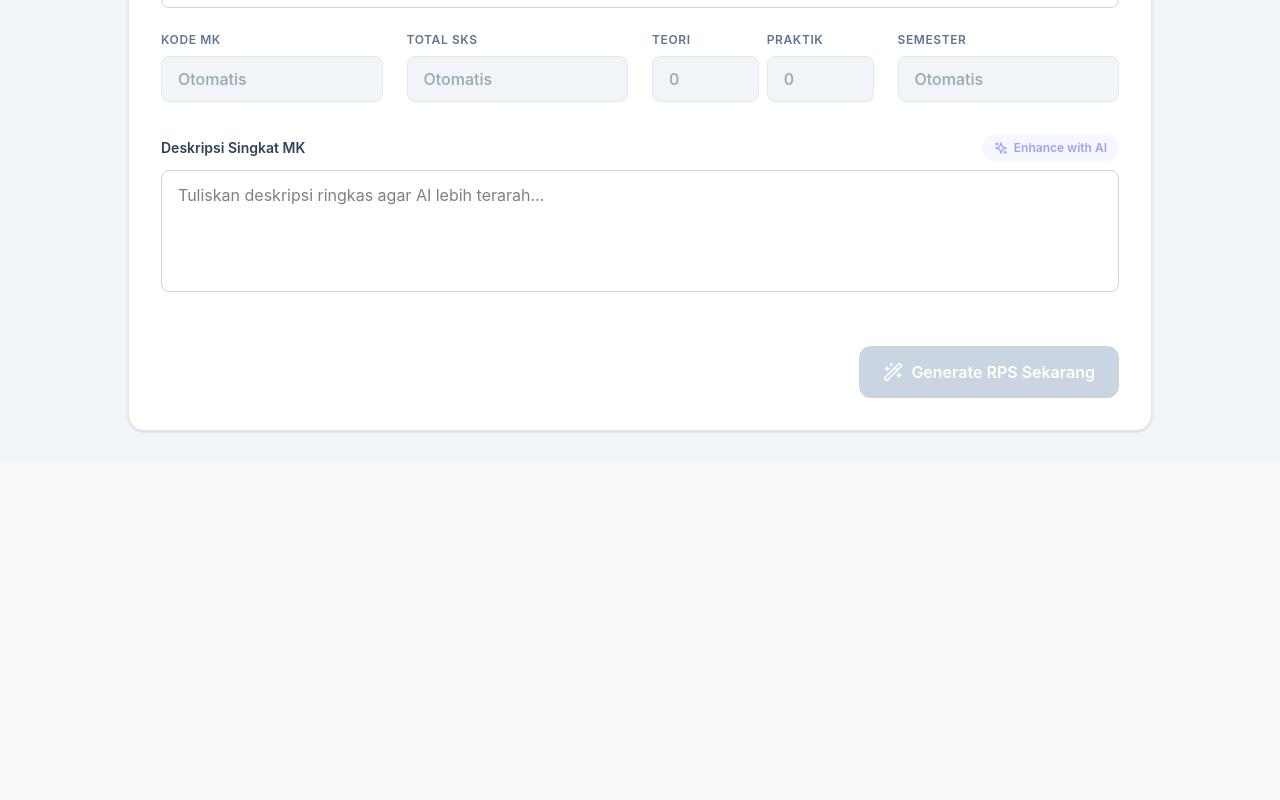
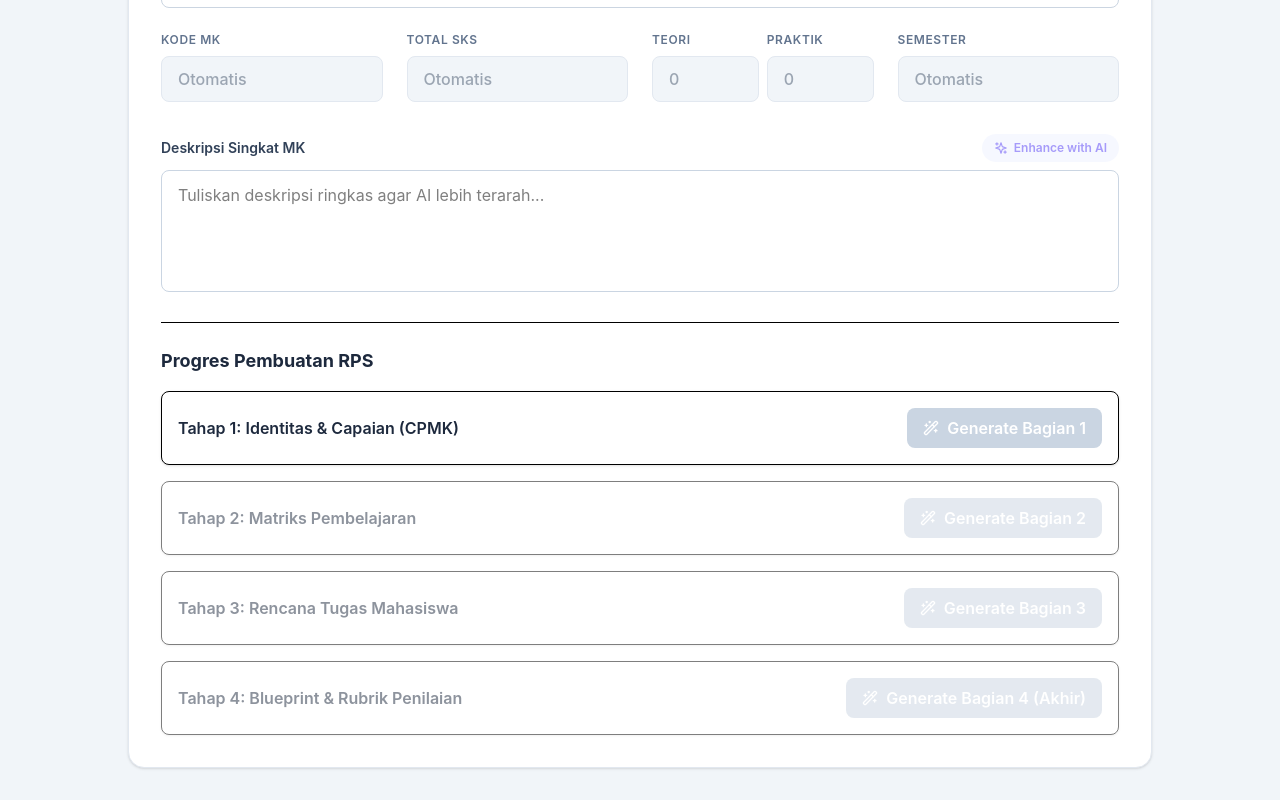
Before and after one commit to Husnula/rpsgen, a React (Vite) app: page / in a window 1280 px wide. Shown: the part 1036-1836 px from the top of the page. Before the commit the page ends 1499 px from the top, so only its background shows below. Built offline with nearby package versions, Linux system fonts and the light colour scheme.

Commit message:
refactor: Implement progressive generation sections (Opsi A) & fix auto-retry logic

```diff
--- a/src/App.tsx
+++ b/src/App.tsx
@@ -510,6 +510,13 @@ export default function App() {
 
   const [rpsData, setRpsData] = useState(null);
 
+  // Progressive generation states
+  const [genProgress, setGenProgress] = useState(0);
+  const [loadingStage, setLoadingStage] = useState(0);
+  const [dataPart1, setDataPart1] = useState(null);
+  const [dataPart2, setDataPart2] = useState(null);
+  const [dataPart3a, setDataPart3a] = useState(null);
+
   const loadExternalScript = (src, globalName) => new Promise((resolve, reject) => {
     if (window[globalName]) {
       resolve(window[globalName]);
@@ -594,10 +601,10 @@ Berikan HANYA teks deskripsinya saja dalam 1-2 paragraf, gaya bahasa formal akad
     }
   };
 
-  const generateRPS = async () => {
-    setIsGenerating(true);
+
+  const generatePart1 = async () => {
+    setLoadingStage(1);
     setError(null);
-    setStep(2);
 
     const cplList = allCplFlat.map((c) => `${c.kode}: ${c.teks}`).join('\n');
     const visiMisiContext = `
@@ -656,7 +663,7 @@ Daftar CPL-PRODI yang tersedia: ${cplList}
 TUGAS:
 1. Pilih TEPAT 4 CPL-PRODI yang paling relevan dengan mata kuliah ini dengan ketentuan: 1 poin Sikap (S), 1 poin Pengetahuan (P), 1 poin Keterampilan Umum (KU), dan 1 poin Keterampilan Khusus (KK).
 2. Buat 4-6 CPMK terkait CPL. Setiap rumusan wajib berbentuk "Mahasiswa mampu + SATU KKO terukur + objek kemampuan + konteks/kriteria".
-3. Gunakan KKO yang teramati dan terukur, hindari penggunaan kata yang ambigu jika memungkinkan, namun fokuskan pada keluwesan dan makna capaian akademis.
+3. Gunakan KKO yang teramati dan terukur, hindari penggunaan kata yang ambigu jika memungkinkan. DILARANG KERAS menggunakan awalan kata kerja yang tidak dapat diukur secara langsung seperti "menguasai", "memahami", atau "mengetahui".
 4. Jika memilih CPL sikap (TRS), minimal satu CPMK/Sub-CPMK wajib memakai KKO afektif yang teramati (misalnya menunjukkan, mematuhi, mempertahankan, mengintegrasikan) dan indikatornya nanti dapat dinilai.
 5. Buat 5-12 Sub-CPMK unik terkait tepat satu CPMK. Semua teks harus diawali "Mahasiswa mampu ".
 6. Bahan kajian harus spesifik untuk setiap Sub-CPMK, bukan daftar umum.
@@ -665,14 +672,35 @@ TUGAS:
       const validateData1 = (data: any) => {
         if (!data?.cpmk || data.cpmk.length === 0) return "CPMK harus diisi.";
         if (!data?.sub_cpmk || data.sub_cpmk.length === 0) return "Sub-CPMK harus diisi.";
+
+        const nonOperationalOpening = /^\s*(?:mahasiswa\s+mampu\s+)?(?:menguasai|memahami|mengetahui)\b/i;
+        for (const outcome of [...(data.cpmk || []), ...(data.sub_cpmk || [])]) {
+          if (nonOperationalOpening.test(outcome.teks || '')) {
+            return `${outcome.kode} harus diawali KKO yang dapat diamati/diukur, bukan "menguasai/memahami/mengetahui".`;
+          }
+        }
         return null;
       };
 
       const data1 = normalizeLearningOutcomeCodes(await callGemini(prompt1, schema1, apiKeys, validateData1));
-
+      setDataPart1(data1);
+      setGenProgress(1);
+    } catch (err: any) {
+      console.error(err);
+      setError(`Gagal menghasilkan Identitas & Capaian: ${err.message}`);
+    } finally {
+      setLoadingStage(0);
+      setGenPhase('');
+    }
+  };
+
+  const generatePart2 = async () => {
+    setLoadingStage(2);
+    setError(null);
+    try {
       setGenPhase('Menyusun matriks pembelajaran landscape 16 minggu...');
-      const cpmkListText = data1.cpmk.map((c) => `${c.kode}: ${c.teks}`).join('\n');
-      const subCpmkListText = data1.sub_cpmk.map((sub) => `${sub.kode} [${sub.cpmk_ref}]: ${sub.teks}`).join('\n');
+      const cpmkListText = dataPart1.cpmk.map((c: any) => `${c.kode}: ${c.teks}`).join('\n');
+      const subCpmkListText = dataPart1.sub_cpmk.map((sub: any) => `${sub.kode} [${sub.cpmk_ref}]: ${sub.teks}`).join('\n');
       const schema2 = {
         type: 'OBJECT',
         properties: {
@@ -692,16 +720,17 @@ TUGAS:
                     bentuk: { type: 'STRING' },
                     metode: { type: 'STRING' },
                     penugasan: { type: 'STRING' },
-                    alokasi: { type: 'STRING' }
-                  }
+                    alokasi: { type: 'STRING' },
+                  },
+                  required: ['bentuk', 'metode', 'alokasi']
                 },
                 metode_daring: {
                   type: 'OBJECT',
                   properties: {
                     bentuk: { type: 'STRING' },
                     metode: { type: 'STRING' },
-                    penugasan: { type: 'STRING' }
-                  }
+                    penugasan: { type: 'STRING' },
+                  },
                 },
                 materi: { type: 'STRING' },
                 bobot_nilai: { type: 'STRING' },
@@ -750,13 +779,13 @@ Bentuk:
 
       const data2raw = await callGemini(prompt2, schema2, apiKeys, validateData2);
 
-      const sanitizeRef = (str, prefix) => {
+      const sanitizeRef = (str: string, prefix: string) => {
         if (!str) return str;
         return str.trim();
       };
 
       if (data2raw.matriks_pembelajaran) {
-        data2raw.matriks_pembelajaran = data2raw.matriks_pembelajaran.map(row => {
+        data2raw.matriks_pembelajaran = data2raw.matriks_pembelajaran.map((row: any) => {
           if (!isExamRow(row)) {
             row.sub_cpmk_ref = sanitizeRef(row.sub_cpmk_ref, 'Sub-CPMK');
             row.cpmk_ref = sanitizeRef(row.cpmk_ref, 'CPMK');
@@ -767,18 +796,40 @@ Bentuk:
 
       const reconciledMatrix = reconcileLearningMatrix(
         data2raw.matriks_pembelajaran,
-        data1.cpmk,
-        data1.sub_cpmk
+        dataPart1.cpmk,
+        dataPart1.sub_cpmk
       );
       const data2 = { matriks_pembelajaran: normalizeBobot(reconciledMatrix) };
-      data1.bahan_kajian = rebuildAlignedStudyMaterials(data2.matriks_pembelajaran);
-      const uniqueTaskRows = Array.from(new Map(data2.matriks_pembelajaran.filter((row) => row.task_required && row.task_code).map((row) => [row.task_code, row])).values());
-      const taskListText = uniqueTaskRows.map((row) => {
-        const subText = data1.sub_cpmk.find((sub) => sub.kode === row.sub_cpmk_ref)?.teks || '-';
+
+      // update bahan_kajian in part 1 based on matrix
+      const updatedPart1 = { ...dataPart1 };
+      updatedPart1.bahan_kajian = rebuildAlignedStudyMaterials(data2.matriks_pembelajaran);
+      setDataPart1(updatedPart1);
+
+      setDataPart2(data2);
+      setGenProgress(2);
+    } catch (err: any) {
+      console.error(err);
+      setError(`Gagal menghasilkan Matriks Pembelajaran: ${err.message}`);
+    } finally {
+      setLoadingStage(0);
+      setGenPhase('');
+    }
+  };
+
+  const generatePart3 = async () => {
+    setLoadingStage(3);
+    setError(null);
+    try {
+      setGenPhase('Menyusun Rencana Tugas...');
+      const cpmkListText = dataPart1.cpmk.map((c: any) => `${c.kode}: ${c.teks}`).join('\n');
+      const subCpmkListText = dataPart1.sub_cpmk.map((sub: any) => `${sub.kode} [${sub.cpmk_ref}]: ${sub.teks}`).join('\n');
+      const uniqueTaskRows = Array.from(new Map(dataPart2.matriks_pembelajaran.filter((row: any) => row.task_required && row.task_code).map((row: any) => [row.task_code, row])).values());
+      const taskListText = uniqueTaskRows.map((row: any) => {
+        const subText = dataPart1.sub_cpmk.find((sub: any) => sub.kode === row.sub_cpmk_ref)?.teks || '-';
         return `${row.task_code}; minggu=${row.minggu_ke}; sub_cpmk=${row.sub_cpmk_ref}; rumusan=${subText}; indikator=${row.indikator}; materi=${row.materi || '-'}; bentuk_penilaian=${row.kriteria_bentuk}; penugasan_luring=${row.metode_luring?.penugasan || '-'}; penugasan_daring=${row.metode_daring?.penugasan || '-'}`;
       }).join('\n');
 
-      setGenPhase('Menyusun Rencana Tugas dan Blueprint Penilaian...');
       const schema3a = {
         type: 'OBJECT',
         properties: {
@@ -841,9 +892,45 @@ ATURAN:
 5. Gunakan indikator, kriteria, dan bobot sesuai "Database Instrumen dan Rubrik Penilaian Standar" di Panduan.
 6. PENTING: Nilai kolom 'judul' HARUS SAMA PERSIS (copy-paste) dengan teks 'penugasan_luring' atau 'penugasan_daring' yang ada di daftar Tugas Wajib di atas (misal: "Tugas-1 — Resume Etika Profesi Radiologi"). Rincian deskripsi tugas juga harus sinkron.`;
 
-      const data3a = await callGemini(prompt3a, schema3a, apiKeys);
-
+      const validateData3a = (data: any) => {
+        const allowedTaskCodes = new Set(uniqueTaskRows.map((r: any) => r.task_code));
+        const allowedSubCpmkCodes = new Set(dataPart1.sub_cpmk.map((s: any) => s.kode));
+        const generatedTasks = new Set((data?.rencana_tugas || []).map((t: any) => t.task_code));
+
+        if (generatedTasks.size !== allowedTaskCodes.size) {
+          return `Jumlah Rencana Tugas (RTM) tidak sesuai! Anda wajib membuat TEPAT ${allowedTaskCodes.size} rencana tugas untuk semua task_code berikut: ${Array.from(allowedTaskCodes).join(', ')}. Saat ini Anda hanya membuat ${generatedTasks.size} rencana tugas.`;
+        }
+
+        for (const task of (data?.rencana_tugas || [])) {
+          if (!allowedTaskCodes.has(task.task_code)) {
+            return `task_code '${task.task_code}' tidak valid! Anda HANYA boleh membuat tugas untuk task_code berikut: ${Array.from(allowedTaskCodes).join(', ')}. Dilarang mengarang task_code baru.`;
+          }
+          if (!allowedSubCpmkCodes.has(task.sub_cpmk_ref)) {
+            return `sub_cpmk_ref '${task.sub_cpmk_ref}' pada tugas ${task.task_code} tidak valid! Harus kode sub-cpmk yang ada, contoh: Sub-CPMK-1.`;
+          }
+        }
+        return null;
+      };
+
+      const data3a = await callGemini(prompt3a, schema3a, apiKeys, validateData3a);
+      setDataPart3a(data3a);
+      setGenProgress(3);
+    } catch (err: any) {
+      console.error(err);
+      setError(`Gagal menghasilkan Rencana Tugas: ${err.message}`);
+    } finally {
+      setLoadingStage(0);
+      setGenPhase('');
+    }
+  };
+
+  const generatePart4 = async () => {
+    setLoadingStage(4);
+    setError(null);
+    try {
       setGenPhase('Menyusun blueprint & rubrik penilaian (Tahap akhir)...');
+      const cpmkListText = dataPart1.cpmk.map((c: any) => `${c.kode}: ${c.teks}`).join('\n');
+      const subCpmkListText = dataPart1.sub_cpmk.map((sub: any) => `${sub.kode} [${sub.cpmk_ref}]: ${sub.teks}`).join('\n');
 
       const schema3b = {
         type: 'OBJECT',
@@ -917,46 +1004,50 @@ ATURAN:
 8. PENTING: Semua kolom referensi kode (cpmk_ref, sub_cpmk_ref, dll) HANYA BOLEH berisi TEPAT SATU KODE valid.`;
 
       const data3b = await callGemini(prompt3b, schema3b, apiKeys);
-
-      const data3 = { ...data3a, ...data3b };
+      const data3 = { ...dataPart3a, ...data3b };
+
+      const sanitizeRef = (str: string, prefix: string) => {
+        if (!str) return str;
+        return str.trim();
+      };
 
       if (data3.portofolio) {
-        data3.portofolio = data3.portofolio.map(row => {
+        data3.portofolio = data3.portofolio.map((row: any) => {
           row.sub_cpmk_ref = sanitizeRef(row.sub_cpmk_ref, 'Sub-CPMK');
           row.cpmk = sanitizeRef(row.cpmk, 'CPMK');
           return row;
         });
       }
       if (data3.rencana_tugas) {
-        data3.rencana_tugas = data3.rencana_tugas.map(row => {
+        data3.rencana_tugas = data3.rencana_tugas.map((row: any) => {
           row.sub_cpmk_ref = sanitizeRef(row.sub_cpmk_ref, 'Sub-CPMK');
           return row;
         });
       }
       if (data3.blueprint_penilaian?.tahapan_penilaian) {
-        data3.blueprint_penilaian.tahapan_penilaian = data3.blueprint_penilaian.tahapan_penilaian.map(row => {
+        data3.blueprint_penilaian.tahapan_penilaian = data3.blueprint_penilaian.tahapan_penilaian.map((row: any) => {
           row.sub_cpmk_ref = sanitizeRef(row.sub_cpmk_ref, 'Sub-CPMK');
           row.cpmk_ref = sanitizeRef(row.cpmk_ref, 'CPMK');
           return row;
         });
       }
       if (data3.blueprint_penilaian?.kisi_soal) {
-        data3.blueprint_penilaian.kisi_soal = data3.blueprint_penilaian.kisi_soal.map(row => {
+        data3.blueprint_penilaian.kisi_soal = data3.blueprint_penilaian.kisi_soal.map((row: any) => {
           row.sub_cpmk_ref = sanitizeRef(row.sub_cpmk_ref, 'Sub-CPMK');
           return row;
         });
       }
       if (data3.blueprint_penilaian?.aktivitas_penilaian) {
-        data3.blueprint_penilaian.aktivitas_penilaian = data3.blueprint_penilaian.aktivitas_penilaian.map((row) => ({
+        data3.blueprint_penilaian.aktivitas_penilaian = data3.blueprint_penilaian.aktivitas_penilaian.map((row: any) => ({
           ...row,
-          bobot_per_cpmk: (row.bobot_per_cpmk || []).map((item) => ({
+          bobot_per_cpmk: (row.bobot_per_cpmk || []).map((item: any) => ({
             ...item,
             cpmk_ref: sanitizeRef(item.cpmk_ref, 'CPMK'),
           })),
         }));
       }
       if (data3.blueprint_penilaian?.rubrik_per_cpmk) {
-        data3.blueprint_penilaian.rubrik_per_cpmk = data3.blueprint_penilaian.rubrik_per_cpmk.map((rubric) => ({
+        data3.blueprint_penilaian.rubrik_per_cpmk = data3.blueprint_penilaian.rubrik_per_cpmk.map((rubric: any) => ({
           ...rubric,
           cpmk_ref: sanitizeRef(rubric.cpmk_ref, 'CPMK'),
         }));
@@ -964,28 +1055,29 @@ ATURAN:
 
       const reconciledData3 = reconcileGeneratedArtifacts(
         data3,
-        data2.matriks_pembelajaran,
-        data1.cpmk,
-        data1.sub_cpmk
+        dataPart2.matriks_pembelajaran,
+        dataPart1.cpmk,
+        dataPart1.sub_cpmk
       );
 
       reconciledData3.blueprint_penilaian = completeBlueprintData(
         data3.blueprint_penilaian,
-        data1.cpmk,
-        data1.sub_cpmk,
-        data2.matriks_pembelajaran
+        dataPart1.cpmk,
+        dataPart1.sub_cpmk,
+        dataPart2.matriks_pembelajaran
       );
 
-      const completeData = { ...data1, ...data2, ...reconciledData3 };
+      const completeData = { ...dataPart1, ...dataPart2, ...reconciledData3 };
       assertRpsConsistency(completeData);
+
       setRpsData(completeData);
-      setStep(3);
-    } catch (err) {
+      setGenProgress(4);
+      setStep(3); // Go to preview/download page
+    } catch (err: any) {
       console.error(err);
-      setError(`Gagal menghasilkan RPS: ${err.message || 'respons AI tidak valid'}`);
-      setStep(1);
+      setError(`Gagal menghasilkan Blueprint Penilaian: ${err.message}`);
     } finally {
-      setIsGenerating(false);
+      setLoadingStage(0);
       setGenPhase('');
     }
   };
@@ -1405,19 +1497,66 @@ ATURAN:
         </div>
 
         {error && (
-          <div className="p-4 bg-red-50 text-red-700 rounded-lg flex items-start gap-3">
+          <div className="p-4 bg-red-50 text-red-700 rounded-lg flex items-start gap-3 mb-4">
             <AlertCircle className="w-5 h-5 mt-0.5 flex-shrink-0" />
             <p className="text-sm">{error}</p>
           </div>
         )}
 
-        <div className="pt-6 flex justify-end">
-          <button onClick={generateRPS}
-            disabled={!formData.mkName || !selectedLecturer || !selectedFasilitator || !selectedWaka || !formData.description || isGenerating}
-            className="bg-teal-600 hover:bg-teal-700 disabled:bg-slate-300 disabled:cursor-not-allowed text-white px-6 py-3.5 rounded-xl font-semibold flex items-center gap-2 transition-all active:scale-95">
-            <Wand2 className="w-5 h-5" />
-            {isGenerating ? 'Menyusun Dokumen Resmi...' : 'Generate RPS Sekarang'}
-          </button>
+        <div className="pt-6 border-t mt-6 space-y-4">
+          <h3 className="font-bold text-lg text-slate-800">Progres Pembuatan RPS</h3>
+
+          <div className="flex items-center justify-between p-4 bg-white border rounded-lg shadow-sm">
+            <div>
+              <p className="font-semibold text-slate-800">Tahap 1: Identitas & Capaian (CPMK)</p>
+              {genProgress >= 1 && <p className="text-sm text-green-600">✅ Berhasil dirumuskan ({dataPart1?.cpmk?.length} CPMK, {dataPart1?.sub_cpmk?.length} Sub-CPMK)</p>}
+            </div>
+            <button onClick={generatePart1}
+              disabled={!formData.mkName || !selectedLecturer || !selectedFasilitator || !selectedWaka || !formData.description || loadingStage > 0}
+              className="bg-teal-600 hover:bg-teal-700 disabled:bg-slate-300 disabled:cursor-not-allowed text-white px-4 py-2 rounded-lg font-semibold flex items-center gap-2">
+              {loadingStage === 1 ? <Loader2 className="w-4 h-4 animate-spin" /> : <Wand2 className="w-4 h-4" />}
+              {genProgress >= 1 ? 'Generate Ulang' : 'Generate Bagian 1'}
+            </button>
+          </div>
+
+          <div className={`flex items-center justify-between p-4 bg-white border rounded-lg shadow-sm ${genProgress < 1 ? 'opacity-50' : ''}`}>
+            <div>
+              <p className="font-semibold text-slate-800">Tahap 2: Matriks Pembelajaran</p>
+              {genProgress >= 2 && <p className="text-sm text-green-600">✅ Matriks 16 minggu berhasil disusun</p>}
+            </div>
+            <button onClick={generatePart2}
+              disabled={genProgress < 1 || loadingStage > 0}
+              className="bg-teal-600 hover:bg-teal-700 disabled:bg-slate-300 disabled:cursor-not-allowed text-white px-4 py-2 rounded-lg font-semibold flex items-center gap-2">
+              {loadingStage === 2 ? <Loader2 className="w-4 h-4 animate-spin" /> : <Wand2 className="w-4 h-4" />}
+              {genProgress >= 2 ? 'Generate Ulang' : 'Generate Bagian 2'}
+            </button>
+          </div>
+
+          <div className={`flex items-center justify-between p-4 bg-white border rounded-lg shadow-sm ${genProgress < 2 ? 'opacity-50' : ''}`}>
+            <div>
+              <p className="font-semibold text-slate-800">Tahap 3: Rencana Tugas Mahasiswa</p>
+              {genProgress >= 3 && <p className="text-sm text-green-600">✅ {dataPart3a?.rencana_tugas?.length || 0} Rencana tugas terhubung dengan matriks</p>}
+            </div>
+            <button onClick={generatePart3}
+              disabled={genProgress < 2 || loadingStage > 0}
+              className="bg-teal-600 hover:bg-teal-700 disabled:bg-slate-300 disabled:cursor-not-allowed text-white px-4 py-2 rounded-lg font-semibold flex items-center gap-2">
+              {loadingStage === 3 ? <Loader2 className="w-4 h-4 animate-spin" /> : <Wand2 className="w-4 h-4" />}
+              {genProgress >= 3 ? 'Generate Ulang' : 'Generate Bagian 3'}
+            </button>
+          </div>
+
+          <div className={`flex items-center justify-between p-4 bg-white border rounded-lg shadow-sm ${genProgress < 3 ? 'opacity-50' : ''}`}>
+            <div>
+              <p className="font-semibold text-slate-800">Tahap 4: Blueprint & Rubrik Penilaian</p>
+              {genProgress >= 4 && <p className="text-sm text-green-600">✅ Blueprint lengkap, siap diekspor!</p>}
+            </div>
+            <button onClick={generatePart4}
+              disabled={genProgress < 3 || loadingStage > 0}
+              className="bg-teal-600 hover:bg-teal-700 disabled:bg-slate-300 disabled:cursor-not-allowed text-white px-4 py-2 rounded-lg font-semibold flex items-center gap-2">
+              {loadingStage === 4 ? <Loader2 className="w-4 h-4 animate-spin" /> : <Wand2 className="w-4 h-4" />}
+              Generate Bagian 4 (Akhir)
+            </button>
+          </div>
         </div>
       </div>
     </div>
```
Also changed, not shown: 1 other file (tests, documents, lock files or other folders).
